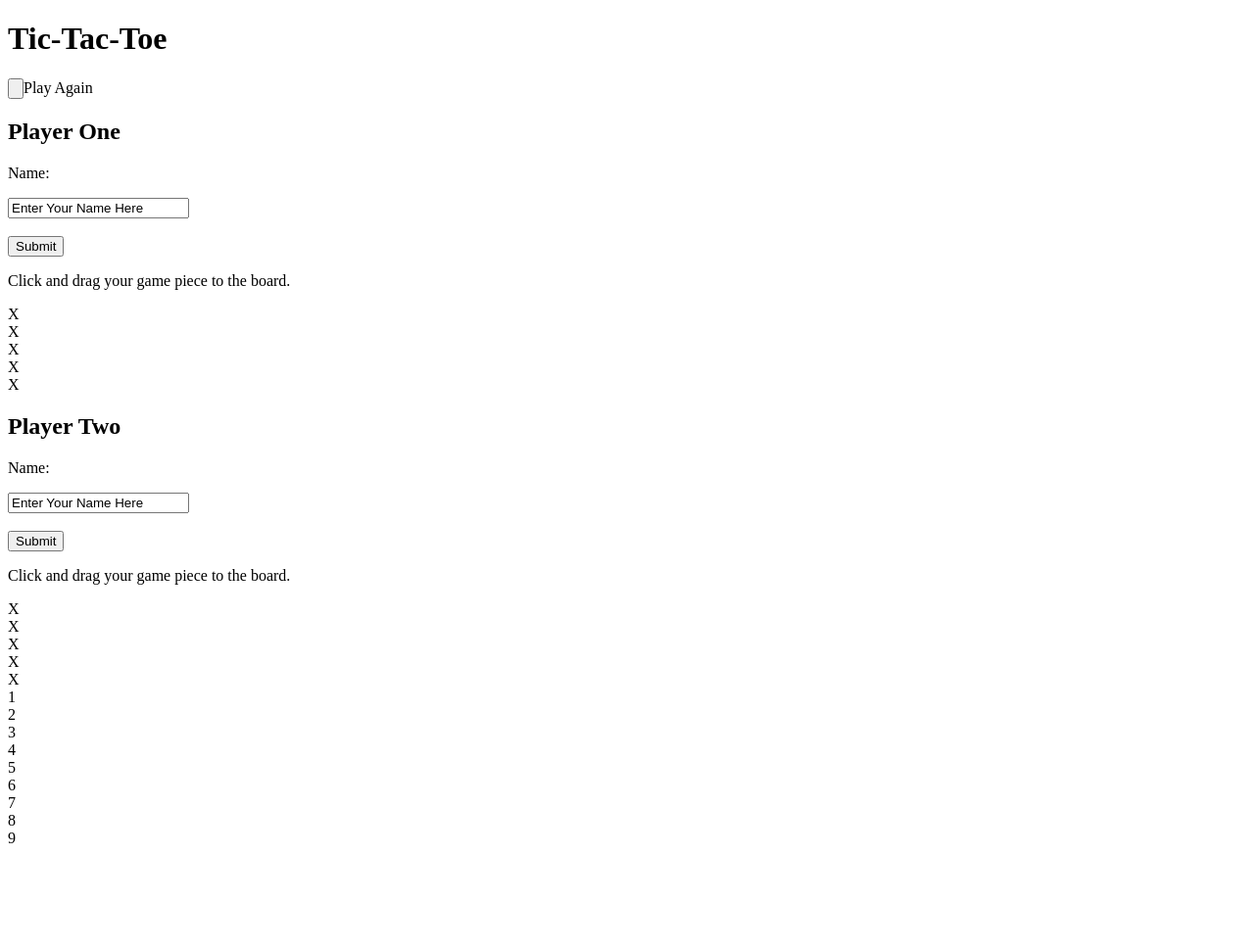
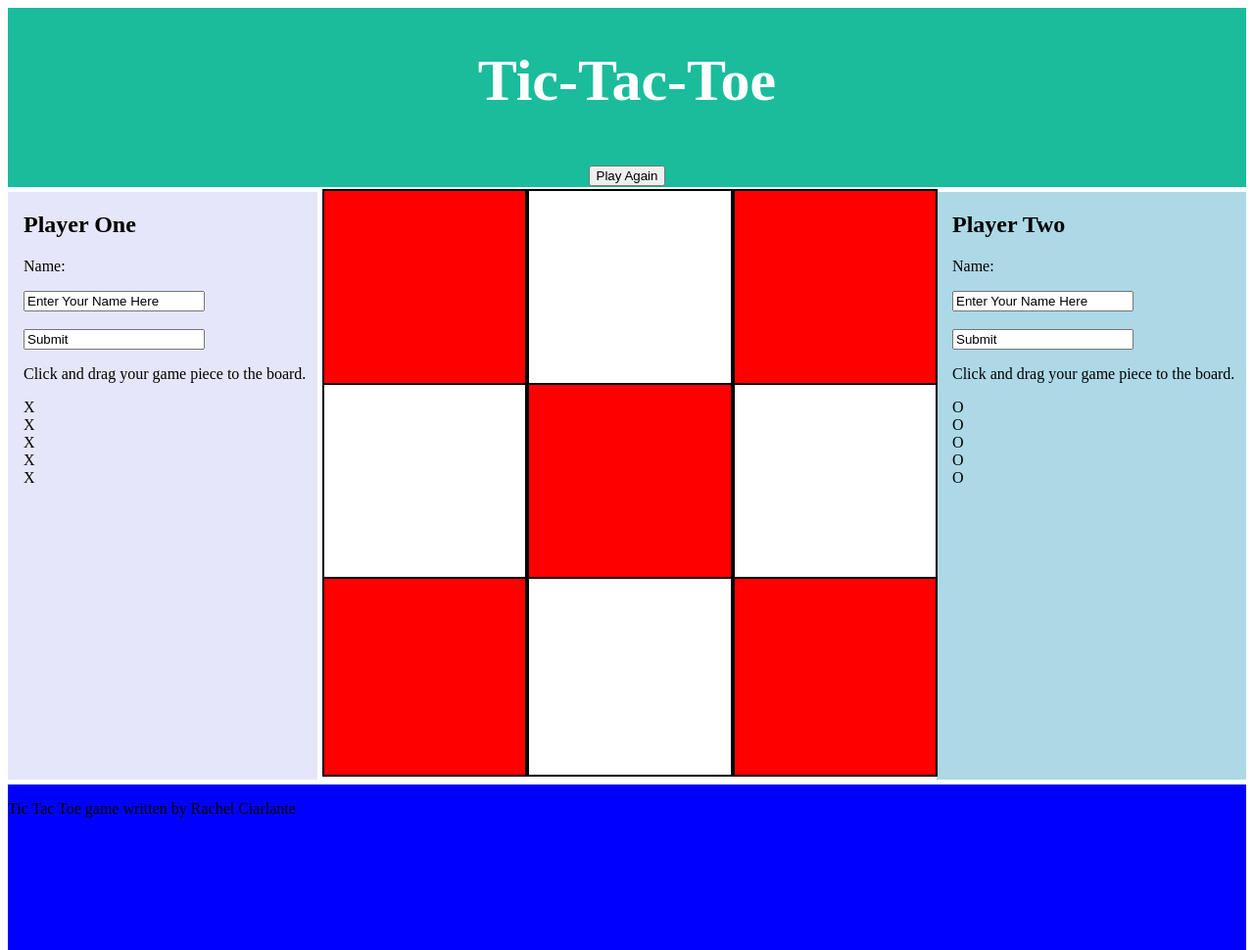
Before and after one commit to RachCiar/Tic-Tac-Toe, a plain HTML site: page index.html in a window 1280 px wide. Shown: the whole page at 98% size. Before the commit the page ends 873 px from the top, so only its background shows below. Drawn offline with Linux system fonts and the light colour scheme.

Commit message:
made changes to HTML and CSS to get the grid working

```diff
--- a/css/style.css
+++ b/css/style.css
@@ -0,0 +1,70 @@
+/* Grid for the whole page */
+
+.container {
+    display: grid;
+    grid-template-columns: 25% 1fr 25%;
+    grid-template-rows: 1fr 600px 20%;
+    grid-template-areas: "header header header" "player1 gameBoard player2" "footer footer footer";
+    grid-gap: 5px;
+}
+
+.header {
+    grid-area: header;
+    text-align: center;
+    background: #1abc9c;
+    color: white;
+    font-size: 30px;
+}
+
+.playerOne {
+    grid-area: player1;
+    background-color: lavender;
+    padding-left: 1em;
+}
+
+.playerTwo {
+    grid-area: player2;
+    background-color: lightblue;
+    padding-left: 1em;
+}
+
+.gameBoard {
+    grid-area: gameBoard;
+    /* background-color: pink; */
+}
+
+.footer {
+    grid-area: footer;
+    background-color: blue;
+}
+
+
+/*-------Grid for the game board-------- */
+
+.gameRow {
+    display: flex;
+    align-items: center;
+    height: 33%;
+    justify-content: space-around;
+}
+
+canvas {
+    width: 33%;
+    height: 200px;
+    border: 2px solid black;
+}
+
+#box1,
+#box3,
+#box5,
+#box7,
+#box9 {
+    background-color: red;
+}
+
+#box2,
+#box4,
+#box6,
+#box8 {
+    background-color: white;
+}
--- a/index.html
+++ b/index.html
@@ -6,57 +6,79 @@
     <meta name="viewport" content="width=device-width, initial-scale=1.0">
     <meta http-equiv="X-UA-Compatible" content="ie=edge">
     <title>Tic-Tac-Toe Game</title>
+    <link rel="stylesheet" type="text/css" href="css/style.css">
 </head>
 
 <body>
+
+    <div class="container">
+        <div class="header">
+            <div class="headerGrid">
                 <h1>Tic-Tac-Toe</h1>
-    <input type="button" submit" id="playAgain">Play Again</input>
-    <section class="playerOne">
+                <button type="button" id="playAgain ">Play Again</button>
+            </div>
+
+        </div>
+
+        <section class="playerOne ">
             <h1>Player One</h1>
-        <form class="formPlayerOne">
+            <form class="formPlayerOne ">
                 <p>Name:</p>
-            <input type="text" id="nameP1" name="name1" value="Enter Your Name Here">
+                <input type="text " id="nameP1 " name="name1 " value="Enter Your Name Here ">
                 <br><br>
-            <input type="submit" id="submit1" value="Submit">
+                <input type="submit " id="submit1 " value="Submit ">
             </form>
-        <div class="pieces">
-            <p id="message1">Click and drag your game piece to the board.</p>
-            <div id="p1Piece1">X</div>
-            <div id="p1Piece2">X</div>
-            <div id="p1Piece3">X</div>
-            <div id="p1Piece4">X</div>
-            <div id="p1Piece5">X</div>
+            <div class="pieces ">
+                <p id="message1 ">Click and drag your game piece to the board.</p>
+                <div id="p1Piece1 ">X</div>
+                <div id="p1Piece2 ">X</div>
+                <div id="p1Piece3 ">X</div>
+                <div id="p1Piece4 ">X</div>
+                <div id="p1Piece5 ">X</div>
             </div>
 
         </section>
-    <section class="playerTwo">
+        <section class="playerTwo ">
             <h1>Player Two</h1>
-        <form class="formPlayerTwo">
+            <form class="formPlayerTwo ">
                 <p>Name:</p>
-            <input type="text" id="nameP1" name="name1" value="Enter Your Name Here">
+                <input type="text " id="nameP1 " name="name1 " value="Enter Your Name Here ">
                 <br><br>
-            <input type="submit" id="submit2" value="Submit">
+                <input type="submit " id="submit2 " value="Submit ">
             </form>
-        <div class="pieces">
-            <p id="message2">Click and drag your game piece to the board.</p>
-            <div id="p1Piece1">X</div>
-            <div id="p1Piece2">X</div>
-            <div id="p1Piece3">X</div>
-            <div id="p1Piece4">X</div>
-            <div id="p1Piece5">X</div>
+            <div class="pieces ">
+                <p id="message2 ">Click and drag your game piece to the board.</p>
+                <div id="p1Piece1 ">O</div>
+                <div id="p1Piece2 ">O</div>
+                <div id="p1Piece3 ">O</div>
+                <div id="p1Piece4 ">O</div>
+                <div id="p1Piece5 ">O</div>
             </div>
         </section>
-    <section class="gameBoard">
-        <div id="box1">1</div>
-        <div id="box2">2</div>
-        <div id="box3">3</div>
-        <div id="box4">4</div>
-        <div id="box5">5</div>
-        <div id="box6">6</div>
-        <div id="box7">7</div>
-        <div id="box8">8</div>
-        <div id="box9">9</div>
+        <section class="gameBoard ">
+            <div class="gameRow">
+                <canvas id="box1"></canvas>
+                <canvas id="box2"></canvas>
+                <canvas id="box3"></canvas>
+            </div>
+            <div class="gameRow">
+                <canvas id="box4"></canvas>
+                <canvas id="box5"></canvas>
+                <canvas id="box6"></canvas>
+            </div>
+            <div class="gameRow">
+                <canvas id="box7"></canvas>
+                <canvas id="box8"></canvas>
+                <canvas id="box9"></canvas>
+            </div>
+
         </section>
+
+        <footer class="footer ">
+            <p>Tic Tac Toe game written by Rachel Ciarlante</p>
+        </footer>
+
+    </div>
 
 </body>
 
```
Lines whose indentation alone changed are shown as unchanged.
